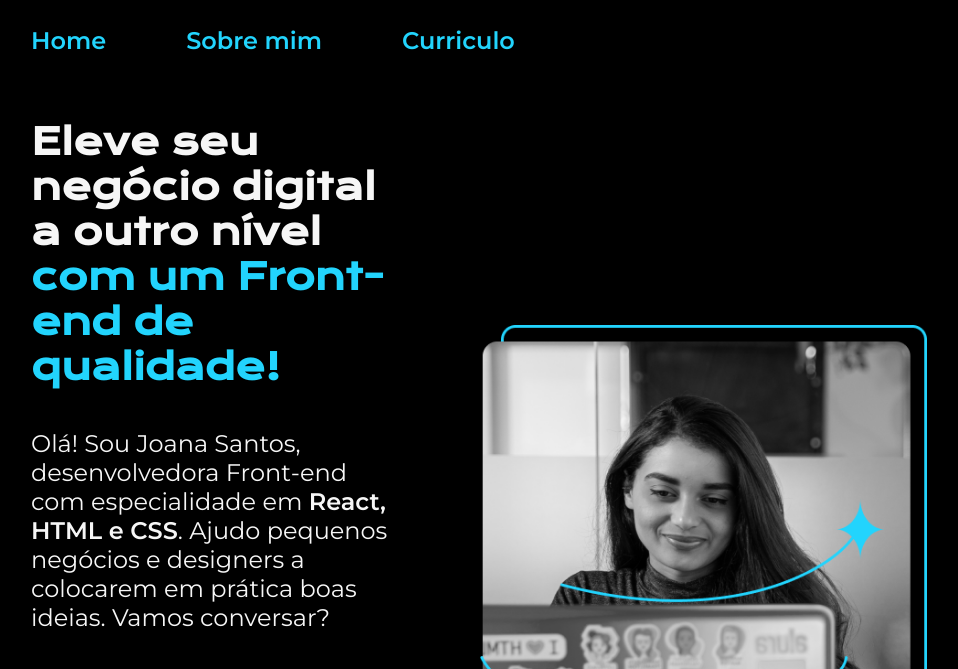
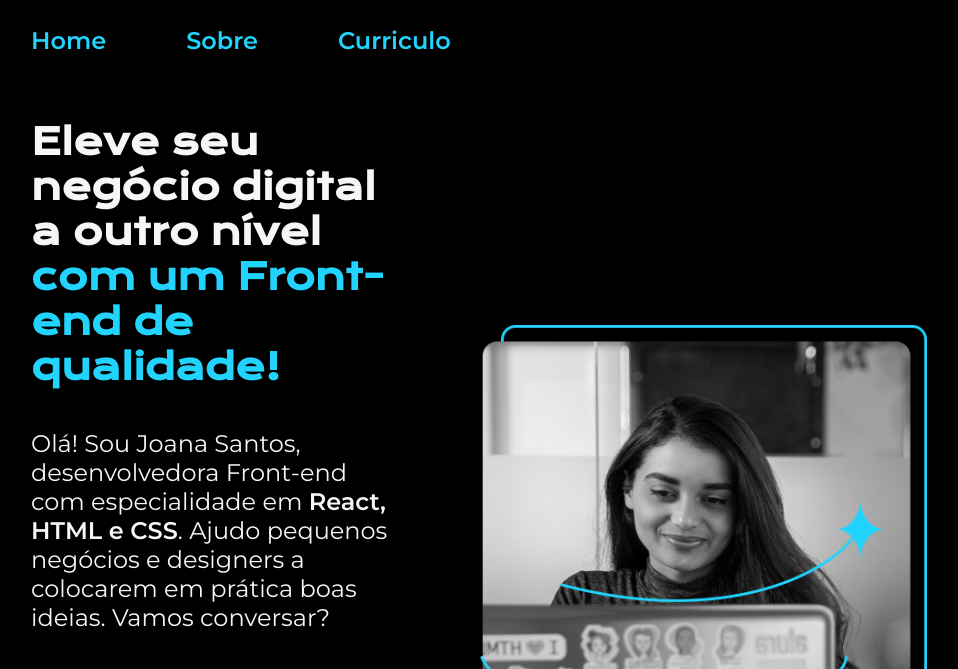
Before and after one commit to HTorike/portfolio, a plain HTML site: page index.html in a window 1280 px wide. Shown: the top 669 px of the page, without its empty margins (161-1119 px from the left). Drawn offline with nearby package versions, Linux system fonts and the light colour scheme.

Commit message:
Correção de código

```diff
--- a/index.html
+++ b/index.html
@@ -11,7 +11,7 @@
     <header class="cabecalho">
         <nav class="cabecalho__menu">
             <a class="cabecalho__menu__link" href="index.html">Home</a>
-            <a class="cabecalho__menu__link" href="about.html">Sobre mim</a>
+            <a class="cabecalho__menu__link" href="about.html">Sobre</a>
             <a class="cabecalho__menu__link" href="curriculo.html">Curriculo</a>
         </nav>
     </header>
```
